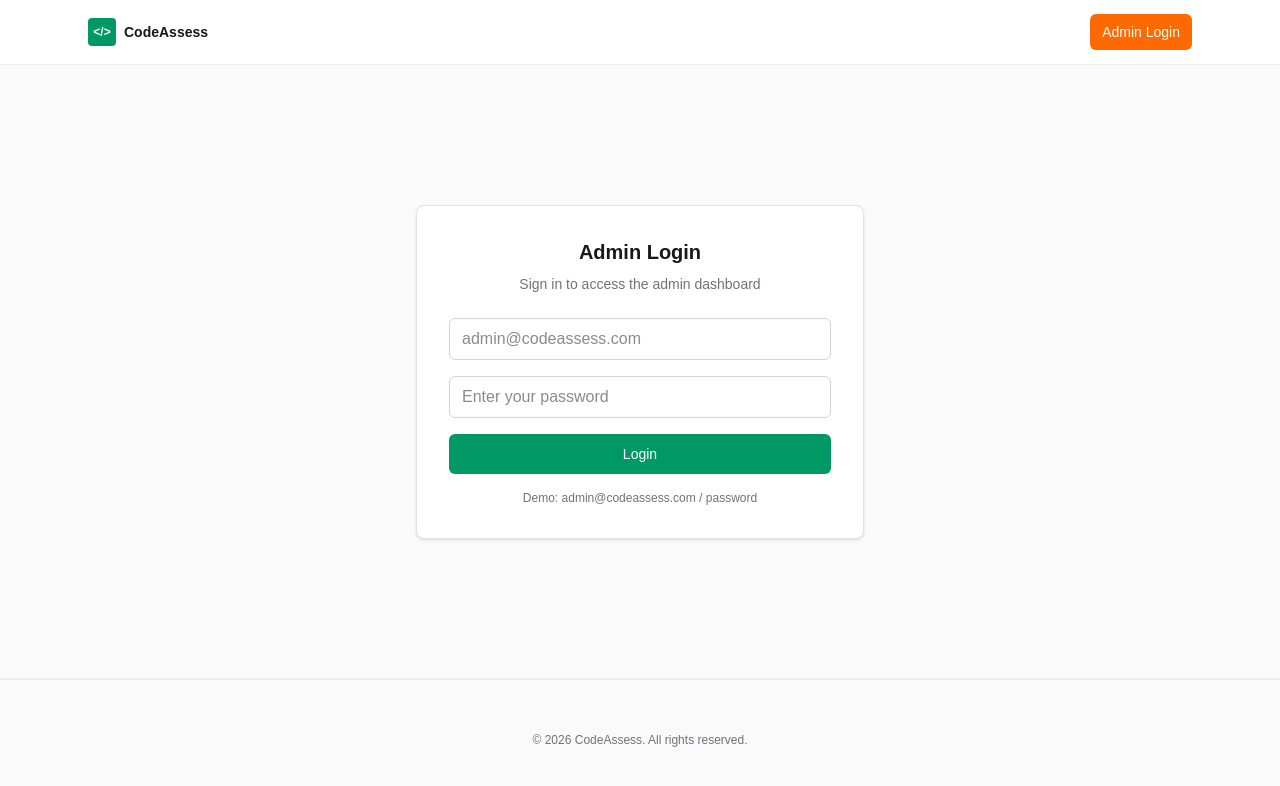
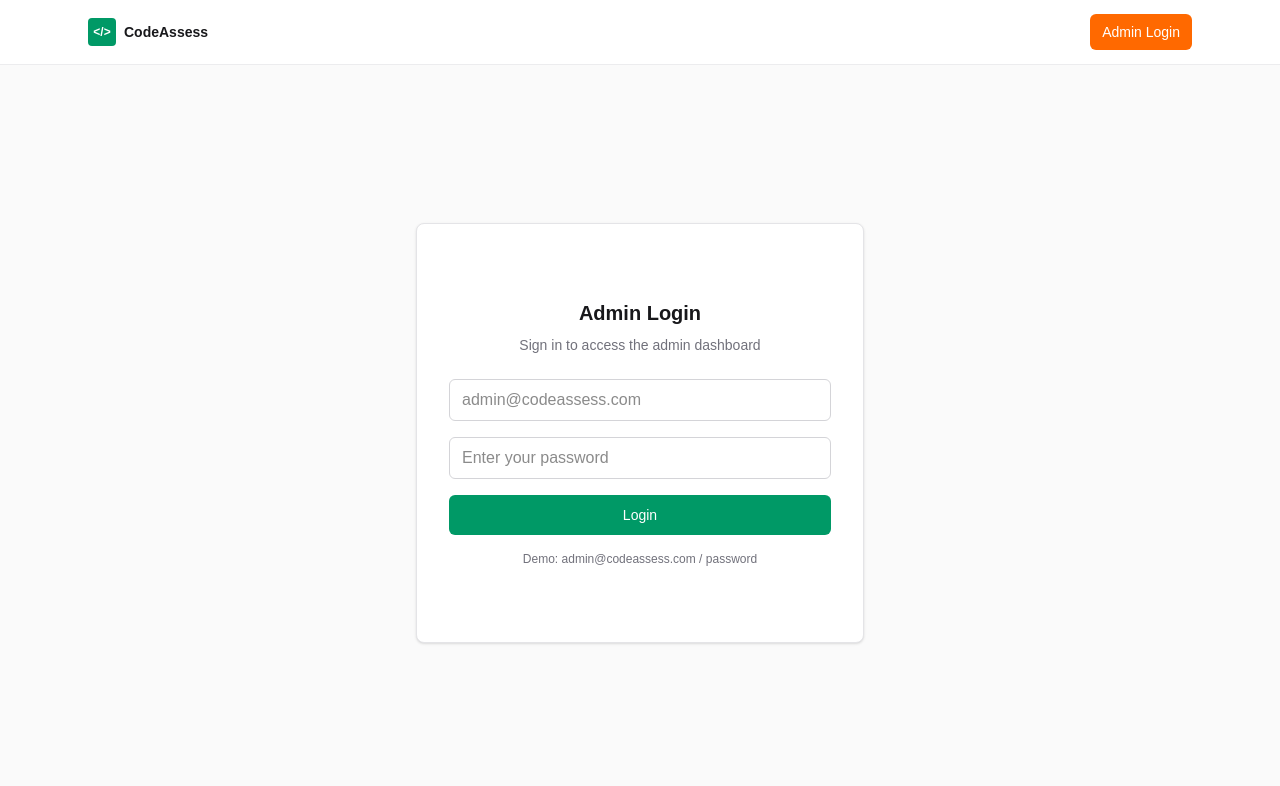
Before and after one commit to SheCanCODE-Capstone-Projects/Assessment_Platfrom_fe, a Next.js app: page /admin/login in a window 1280 px wide. Shown: the top 786 px of the page. Built offline with nearby package versions, Linux system fonts and the light colour scheme.

Commit message:
login page

```diff
--- a/app/admin/login/page.tsx
+++ b/app/admin/login/page.tsx
@@ -4,7 +4,6 @@ import { useState } from "react";
 import { useRouter } from "next/navigation";
 
 import Navbar from "@/src/components/layout/Navbar";
-import Footer from "@/src/components/layout/Footer";
 import Card from "@/src/components/ui/Card";
 import Button from "@/src/components/ui/Button";
 
@@ -17,7 +16,7 @@ export default function AdminLoginPage() {
 
   const handleLogin = () => {
     if (email === "admin@codeassess.com" && password === "password") {
-      router.push("/admin"); // go to dashboard
+      router.push("/admin");
     } else {
       setError("Invalid email or password");
     }
@@ -30,7 +29,7 @@ export default function AdminLoginPage() {
 
       <main className="flex flex-1 items-center justify-center px-6">
 
-        <Card className="w-full max-w-md p-8">
+        <Card className="w-full max-w-md p-8 min-h-[420px] flex flex-col justify-center">
 
           <h2 className="text-xl font-semibold text-center text-zinc-900">
             Admin Login
@@ -42,7 +41,6 @@ export default function AdminLoginPage() {
 
           <div className="mt-6 space-y-4">
 
-            {/* Email */}
             <input
               type="email"
               placeholder="admin@codeassess.com"
@@ -51,7 +49,6 @@ export default function AdminLoginPage() {
               className="w-full border border-zinc-300 rounded-md px-3 py-2"
             />
 
-            {/* Password */}
             <input
               type="password"
               placeholder="Enter your password"
@@ -60,7 +57,6 @@ export default function AdminLoginPage() {
               className="w-full border border-zinc-300 rounded-md px-3 py-2"
             />
 
-            {/* Button */}
             <Button
               onClick={handleLogin}
               tone="green"
@@ -69,24 +65,23 @@ export default function AdminLoginPage() {
               Login
             </Button>
 
-            {/* Error */}
             {error && (
               <p className="text-red-500 text-sm text-center">
                 {error}
               </p>
             )}
 
-            <p className="text-center text-xs text-zinc-500">
-              Demo: admin@codeassess.com / password
-            </p>
+            {process.env.NODE_ENV === "development" && (
+  <p className="text-center text-xs text-zinc-500">
+    Demo: admin@codeassess.com / password
+  </p>
+)}
 
           </div>
 
         </Card>
 
       </main>
-
-      <Footer />
     </div>
   );
 }
```
